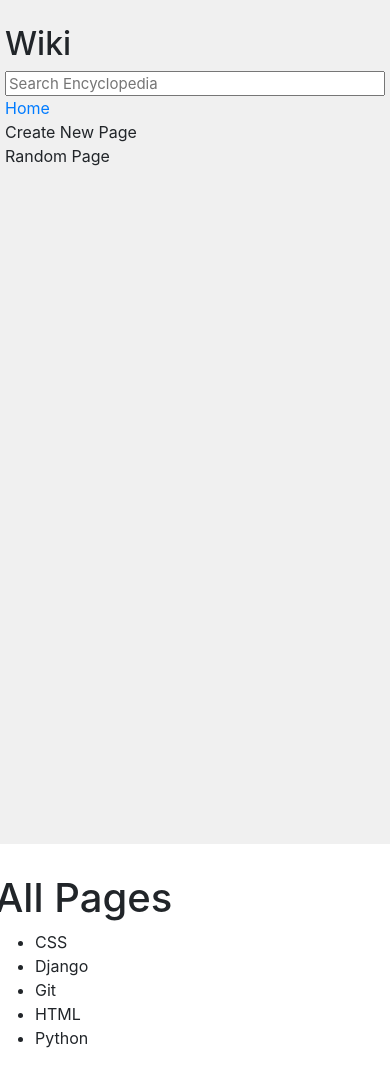
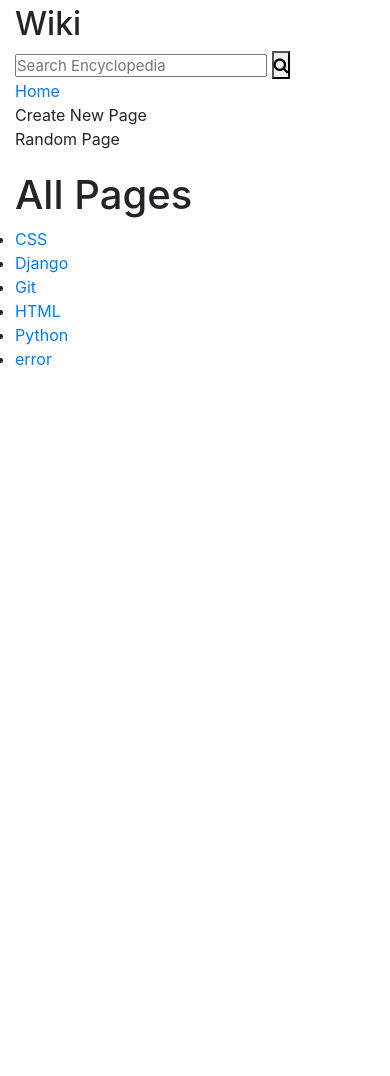
Before and after one commit to bolawole/wikiproject, a Django app: page / in a window 390 px wide. After the commit the page ends 365 px from the top, so only its background shows below. Run offline with Django 3.2, Linux system fonts and the light colour scheme; some libraries are stand-ins or nearby versions.

Commit message:
added search feature

```diff
--- a/encyclopedia/static/encyclopedia/styles.css
+++ b/encyclopedia/static/encyclopedia/styles.css
@@ -1,5 +1,12 @@
+*{
+    margin: 0;
+    padding: 0;
+    box-sizing: border-box;
+
+
+}
 body {
-    margin: 0;
+
     background-color: white;
 }
 
@@ -17,21 +24,21 @@
     width: 80%;
 }
 
-.main {
+/* .main {
     padding: 10px;
-}
+} */
 
 .search {
-    width: 100%;
+    width: 70%;
     font-size: 15px;
     line-height: 15px;
 }
 
-.sidebar {
+/* .sidebar {
     background-color: #f0f0f0;
     height: 100vh;
     padding: 20px;
-}
+} */
 
 .sidebar h2 {
     margin-top: 5px;
--- a/encyclopedia/templates/encyclopedia/index.html
+++ b/encyclopedia/templates/encyclopedia/index.html
@@ -9,7 +9,7 @@
 
     <ul>
         {% for entry in entries %}
-            <li>{{ entry }}</li>
+            <li><a href="{% url 'entry' entry%}">{{ entry }}</a></li>
         {% endfor %}
     </ul>
 
--- a/encyclopedia/templates/encyclopedia/layout.html
+++ b/encyclopedia/templates/encyclopedia/layout.html
@@ -7,14 +7,20 @@
         <title>{% block title %}{% endblock %}</title>
         <link rel="stylesheet" href="https://stackpath.bootstrapcdn.com/bootstrap/4.4.1/css/bootstrap.min.css" integrity="sha384-Vkoo8x4CGsO3+Hhxv8T/Q5PaXtkKtu6ug5TOeNV6gBiFeWPGFN9MuhOf23Q9Ifjh" crossorigin="anonymous">
         <link href="{% static 'encyclopedia/styles.css' %}" rel="stylesheet">
+        <link rel="stylesheet" href="https://cdnjs.cloudflare.com/ajax/libs/font-awesome/4.7.0/css/font-awesome.min.css">
     </head>
     <body>
+        <div class="container-fluid">
         <div class="row">
-            <div class="sidebar col-lg-2 col-md-3">
+            <div class="sidebar col-lg-2 col-sm-3 col-xs-4">
                 <h2>Wiki</h2>
-                <form>
-                    <input class="search" type="text" name="q" placeholder="Search Encyclopedia">
+                <form action="{%url 'index'%}" method="POST">
+                    {% csrf_token %}
+                    <input class="search" type="text"  name="search_value" placeholder="Search Encyclopedia">
+                    <button type="submit"><i class="fa fa-search"></i></button>
+
                 </form>
+
                 <div>
                     <a href="{% url 'index' %}">Home</a>
                 </div>
@@ -27,11 +33,11 @@
                 {% block nav %}
                 {% endblock %}
             </div>
-            <div class="main col-lg-10 col-md-9">
+            <div class="main col-lg-10 col-sm-9 col-xs-8">
                 {% block body %}
                 {% endblock %}
             </div>
         </div>
-
+    </div>
     </body>
 </html>
--- a/encyclopedia/urls.py
+++ b/encyclopedia/urls.py
@@ -3,5 +3,6 @@
 from . import views
 
 urlpatterns = [
-    path("", views.index, name="index")
+    path("", views.index, name="index"),
+    path("wiki/<str:entry>",views.entry, name="entry")
 ]
--- a/encyclopedia/util.py
+++ b/encyclopedia/util.py
@@ -34,4 +34,5 @@
         f = default_storage.open(f"entries/{title}.md")
         return f.read().decode("utf-8")
     except FileNotFoundError:
-        return None
+        f = default_storage.open(f"entries/error.md")
+        return f.read().decode("utf-8")
--- a/encyclopedia/views.py
+++ b/encyclopedia/views.py
@@ -1,9 +1,40 @@
 from django.shortcuts import render
+from django.http import HttpResponse
+from . import util
+import markdown
 
-from . import util
+md=markdown.Markdown()
+
+def index(request):
+    if request.method=="POST":
+        data=request.POST.get('search_value').lower()
+        entry_list=[x.lower() for x in util.list_entries()]
+        if data in entry_list:
+            html_body=util.get_entry(request.POST.get('search_value'))
+            return render(request, "encyclopedia/entries.html", {"content":md.convert(html_body)})
+        elif matches(data):
+            print(f"\n\n{matches(data)}\n\n")
+            return HttpResponse("i will get back to you")
+        else:
+            return HttpResponse("Nothing")
 
 
-def index(request):
     return render(request, "encyclopedia/index.html", {
         "entries": util.list_entries()
     })
+
+def entry(request,entry):
+
+    html_body=util.get_entry(entry)
+    print(f"\n\n {html_body}\n\n")
+    return render(request, "encyclopedia/entries.html", {"content":md.convert(html_body)})
+
+
+
+def matches(data):
+    match=[]
+    entry_list=[x.lower() for x in util.list_entries()]
+    for each_list in entry_list:
+        if data in each_list:
+            match.append(each_list)
+    return match
```
Also changed, not shown: encyclopedia/templates/encyclopedia/entries.html (added, +9 -0 lines), entries/error.md (added, +3 -0 lines), db.sqlite3 (added).
